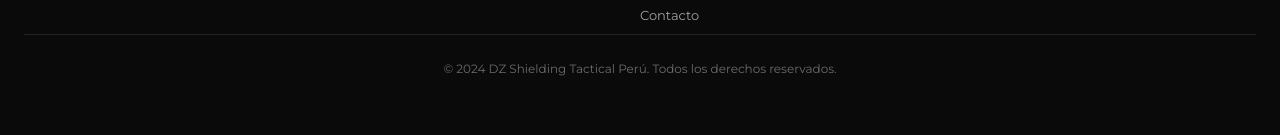
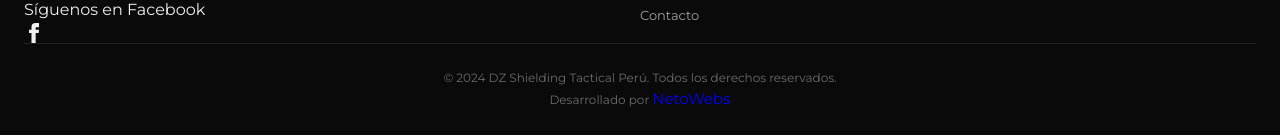
Before and after one commit to enichoe/DZ-ShieldingTactical, a plain HTML site: page index.html in a window 1280 px wide. Shown: the part 3618-3753 px from the top of the page. Before the commit the page ends 3720 px from the top, so only its background shows below. Drawn offline with nearby package versions, Linux system fonts and the light colour scheme; no server answers.

```diff
--- a/index.html
+++ b/index.html
@@ -303,7 +303,18 @@
             <div class="footer-brand">
                 <img src="logo.jpeg" alt="DZ Shielding Tactical Perú" class="footer-logo">
                 <p class="footer-desc">Equipamiento táctico de alta calidad para profesionales de seguridad y protección.</p>
+                <br>
+
+                <!-- NUEVO: Enlace de Facebook -->
+                 Síguenos en Facebook
+                <a href="https://www.facebook.com/search/top?q=dz%20shielding%20%26%20tactical%20per%C3%BA&locale=es_LA" target="_blank" rel="noopener noreferrer" class="footer-social-link">
+                    <svg xmlns="http://www.w3.org/2000/svg" width="20" height="20" viewBox="0 0 24 24" fill="currentColor">
+                        <path d="M9 8h-3v4h3v12h5v-12h3.642l.358-4h-4v-1.667c0-.955.192-1.333 1.115-1.333h2.885v-5h-3.808c-3.596 0-5.192 1.583-5.192 4.615v3.385z"/>
+                    </svg>
+
+                </a>
             </div>
+
             <div class="footer-links">
                 <h4>Navegación</h4>
                 <a href="#inicio">Inicio</a>
@@ -311,14 +322,21 @@
                 <a href="#catalogo">Catálogo</a>
                 <a href="#contacto">Contacto</a>
             </div>
+
             <div class="footer-links">
                 <h4>Legal</h4>
                 <a href="#">Términos y Condiciones</a>
                 <a href="#">Política de Privacidad</a>
             </div>
         </div>
+
         <div class="footer-bottom">
             <p>&copy; 2024 DZ Shielding Tactical Perú. Todos los derechos reservados.</p>
+
+            <!-- NUEVO: Créditos del desarrollador -->
+            <p class="developer-credit">
+                Desarrollado por <a href="https://netoweb.vercel.app/principal.html" style="color: blue; font-size: 15px;" target="_blank" rel="noopener noreferrer">NetoWebs</a>
+            </p>
         </div>
     </div>
 </footer>
```
Lines whose indentation alone changed are shown as unchanged.
